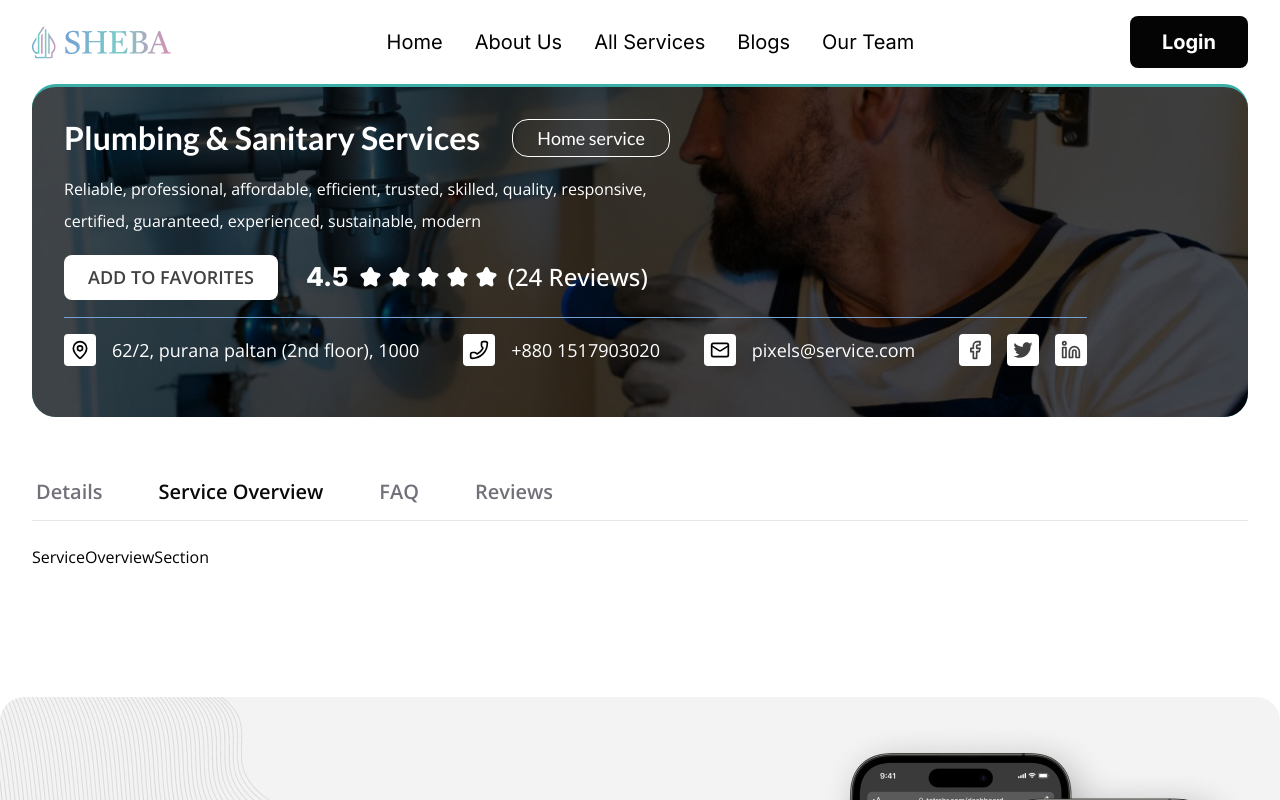
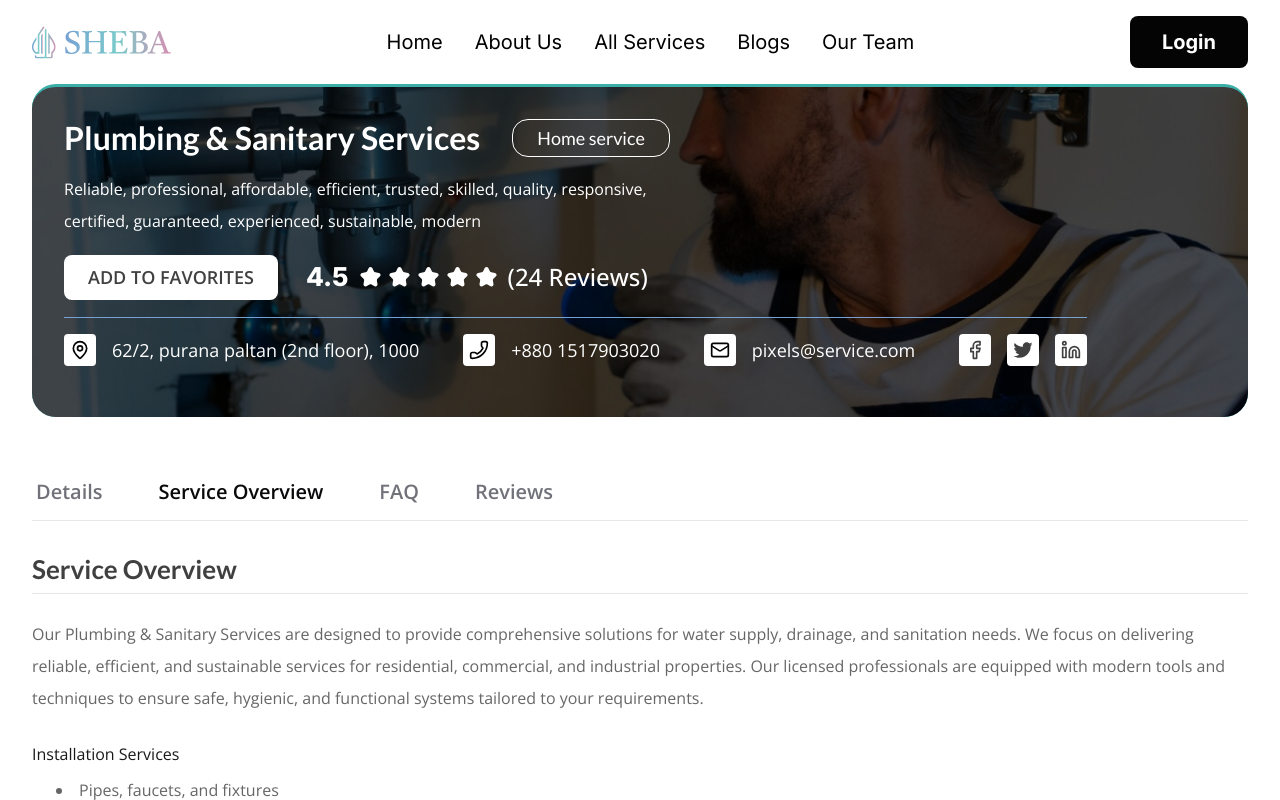
Before and after one commit to Biplob17h/AdhunikBD_NEXT, a Next.js app: page /categories/ac-repair in a window 1280 px wide. Both pictures are taken after a click on the tab "Service Overview". Shown: the top 800 px of the page. Built offline with nearby package versions, Linux system fonts and the light colour scheme.

Commit message:
feat(ServiceOverviewSection): implement detailed service overview with structured data presentation

```diff
--- a/src/components/screens/category-details/service-overview.jsx
+++ b/src/components/screens/category-details/service-overview.jsx
@@ -1,5 +1,63 @@
-const ServiceOverviewSection = () => {
-  return <div>ServiceOverviewSection</div>;
+const serviceData = [
+  {
+    title: "Installation Services",
+    items: [
+      "Pipes, faucets, and fixtures",
+      "Water heaters and boilers",
+      "Bathroom and kitchen sanitary systems",
+    ],
+  },
+  {
+    title: "Repair & Maintenance",
+    items: [
+      "Leak detection and repair",
+      "Water pressure issues",
+      "Bathroom and kitchen sanitary systems",
+    ],
+  },
+  {
+    title: "Emergency Plumbing",
+    items: [
+      "24/7 rapid response for urgent issues",
+      "Burst pipe repairs",
+      "Flooding and water damage control",
+    ],
+  },
+];
+
+const ServiceOverviewSection = ({ services }) => {
+  return (
+    <div className="space-y-6">
+      <h3 className="mb-4 border-b text-[26px] font-semibold leading-[48px] text-black/75">
+        Service Overview
+      </h3>
+      <p className="text-base text-black/60 lg:leading-[32px]">
+        Our Plumbing & Sanitary Services are designed to provide comprehensive
+        solutions for water supply, drainage, and sanitation needs. We focus on
+        delivering reliable, efficient, and sustainable services for
+        residential, commercial, and industrial properties. Our licensed
+        professionals are equipped with modern tools and techniques to ensure
+        safe, hygienic, and functional systems tailored to your requirements.
+      </p>
+      {serviceData.map((service, index) => (
+        <div key={index} className="space-y-1">
+          <h5 className="font-body text-base text-black/90 lg:leading-[32px]">
+            {service.title}
+          </h5>
+          <ul className="list-inside list-disc">
+            {service.items.map((item, idx) => (
+              <li
+                key={idx}
+                className="pl-6 text-base text-black/60 lg:leading-[32px]"
+              >
+                {item}
+              </li>
+            ))}
+          </ul>
+        </div>
+      ))}
+    </div>
+  );
 };
 
 export default ServiceOverviewSection;
```
